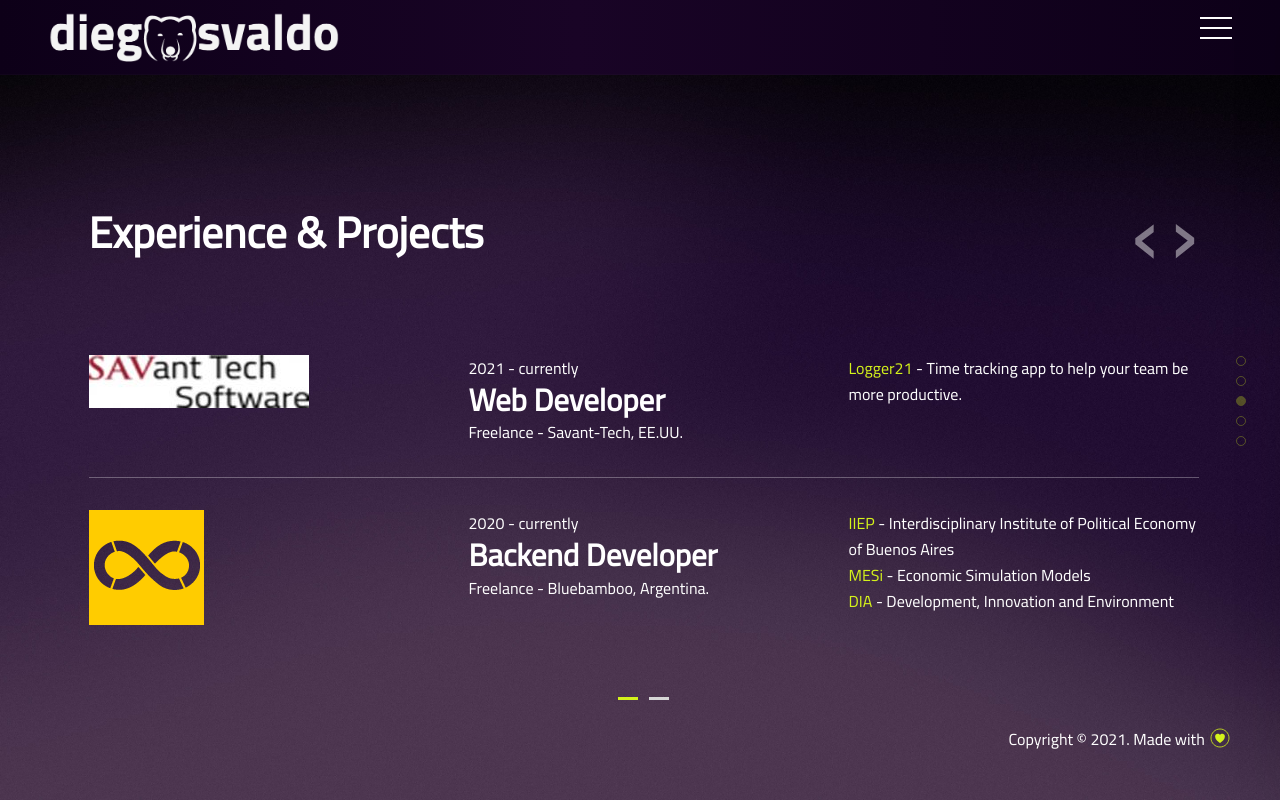
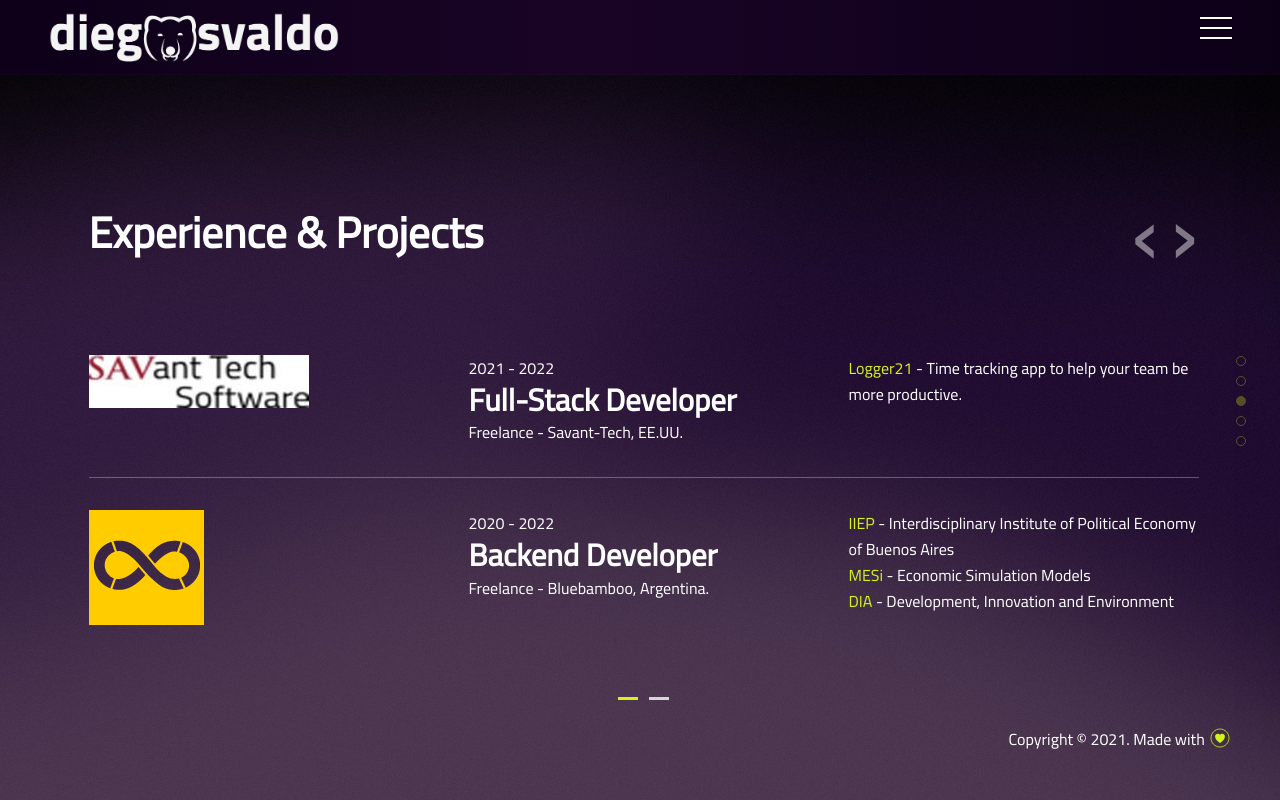
Before and after one commit to doctsystems/dodo, a Django app: page / in a window 1280 px wide, after a click on "Experience". Run offline with Django 3.2, Linux system fonts and the light colour scheme; data that the repository does not hold is empty; some libraries are stand-ins or nearby versions.

Commit message:
update experience

```diff
--- a/app/templates/includes/experience.html
+++ b/app/templates/includes/experience.html
@@ -13,8 +13,8 @@
                                         <img alt="" src="{% static 'app/img/savant.jpg'%}">
                                     </a>
                                 </div>
-                                <div class="col-md-4 ">2021 - currently
-                                    <h3 class="my-0 text-white">Web Developer</h3>
+                                <div class="col-md-4 ">2021 - 2022
+                                    <h3 class="my-0 text-white">Full-Stack Developer</h3>
                                     <span>Freelance - Savant-Tech, EE.UU.</span>
                                 </div>
                                 <div class="col-md-4">
@@ -29,7 +29,7 @@
                                         <img alt="" src="{% static 'app/img/bluebamboo.png'%}">
                                     </a>
                                 </div>
-                                <div class="col-md-4 ">2020 - currently
+                                <div class="col-md-4 ">2020 - 2022
                                     <h3 class="my-0 text-white">Backend Developer</h3>
                                     <span>Freelance - Bluebamboo, Argentina.</span>
                                 </div>
@@ -54,12 +54,12 @@
                                     </a>
                                 </div>
                                 <div class="col-md-4 ">2019 - 2020
-                                    <h3 class="my-0 text-white">Backend Developer</h3>
+                                    <h3 class="my-0 text-white">Full-Stack Developer</h3>
                                     <span>SIB, Bolivia.</span>
                                 </div>
                                 <div class="col-md-4">
                                     <span class="text-primary">
-                                        <a href="https://observatoriomedico.org.bo/" target="_blank">COVID/19</a>
+                                        <a href="https://observatorio.diegoosvaldo.xyz/" target="_blank">COVID/19</a>
                                     </span> - Covid Medical Observatory<br>
                                 </div>
                             </div>
@@ -69,7 +69,7 @@
                                         <img class="exp" alt="" src="{% static 'app/img/doctsystems.png'%}">
                                     </a>
                                 </div>
-                                <div class="col-md-4 ">2017 - 2019
+                                <div class="col-md-4 ">2017 - 2020
                                     <h3 class="my-0 text-white">Web Developer</h3>
                                     <span>Doct Systems, Bolivia.</span>
                                 </div>
```
